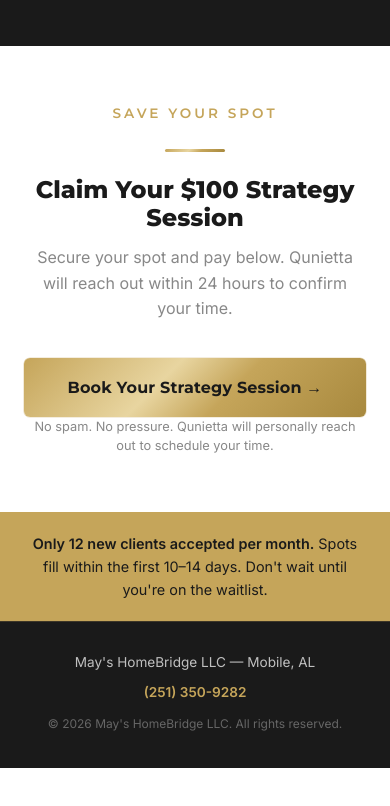
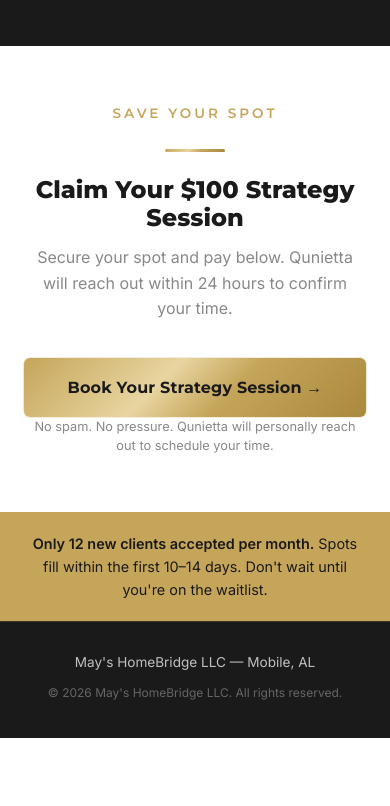
Before and after one commit to letstalk-code/mays-homebridge, a Next.js app: page /start in a window 390 px wide. Shown: the part 2573-3379 px from the top of the page. Built offline with nearby package versions, Linux system fonts and the light colour scheme.

Commit message:
Remove phone number from /start page footer
Co-Authored-By: Claude Sonnet 4.6 <noreply@anthropic.com>

```diff
--- a/app/start/page.tsx
+++ b/app/start/page.tsx
@@ -145,9 +145,6 @@ export default function StartPage() {
             {/* ===== MINIMAL FOOTER ===== */}
             <footer className={styles.footer}>
                 <p>May&apos;s HomeBridge LLC &mdash; Mobile, AL</p>
-                <p>
-                    <a href="tel:+12513509282">(251) 350-9282</a>
-                </p>
                 <p className={styles.footerCopy}>&copy; {new Date().getFullYear()} May&apos;s HomeBridge LLC. All rights reserved.</p>
             </footer>
         </div>
```
